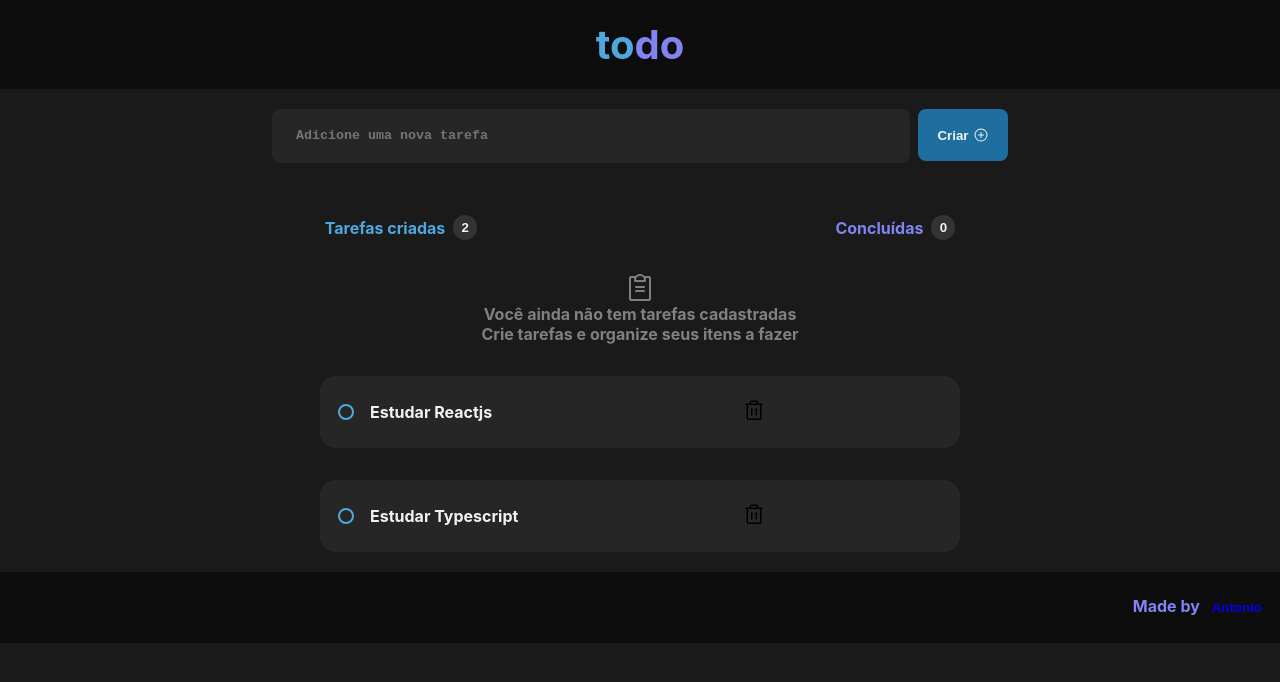
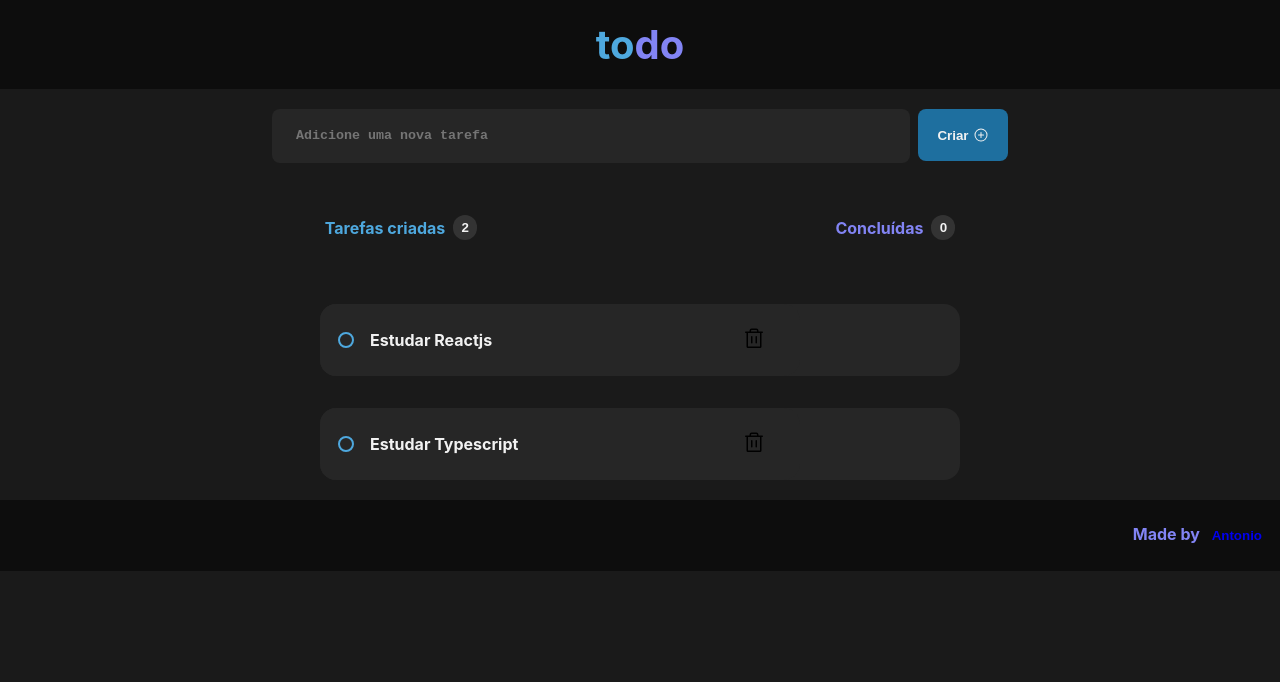
Before and after one commit to antoniobiasotti/01.2-desafio-reactjs, a React (Vite) app: page / in a window 1280 px wide. Shown: the top 682 px of the page. Built offline with nearby package versions, Linux system fonts and the light colour scheme.

Commit message:
defMsgVisibility logic

```diff
--- a/src/App.jsx
+++ b/src/App.jsx
@@ -31,11 +31,7 @@ export default function App() {
   const [defMsgVisibility, setMsgVisibility] = useState(false);
 
   const showMsg = (todos) => {
-    setMsgVisibility(true)
-  };
-
-  const hideMsg = (todos) => {
-    setMsgVisibility(false)
+    todos == 0 ? setMsgVisibility(true) : setMsgVisibility(false)
   };
 
   const handleDeleteTodo = (id) => {
--- a/src/components/TaskList.jsx
+++ b/src/components/TaskList.jsx
@@ -2,6 +2,8 @@ import * as Icon from "@phosphor-icons/react";
 import styles from './TaskList.module.css';
 
 export function TaskList({ showMsg, numberOfTodos }) {
+
+     console.log(showMsg);
 
      return(
           <article>
@@ -12,9 +14,12 @@ export function TaskList({ showMsg, numberOfTodos }) {
                     </div>
                </header>
                <div className={styles.content}>
-                    <Icon.ClipboardText size={32} />
-                    <h4>Você ainda não tem tarefas cadastradas</h4>
-                    <span>Crie tarefas e organize seus itens a fazer</span>
+                    {showMsg && <div>
+                         <Icon.ClipboardText size={32} />
+                         <h4>Você ainda não tem tarefas cadastradas</h4>
+                         <span>Crie tarefas e organize seus itens a fazer</span>
+                    </div>
+                    }
                </div>
           </article>
      )
```
